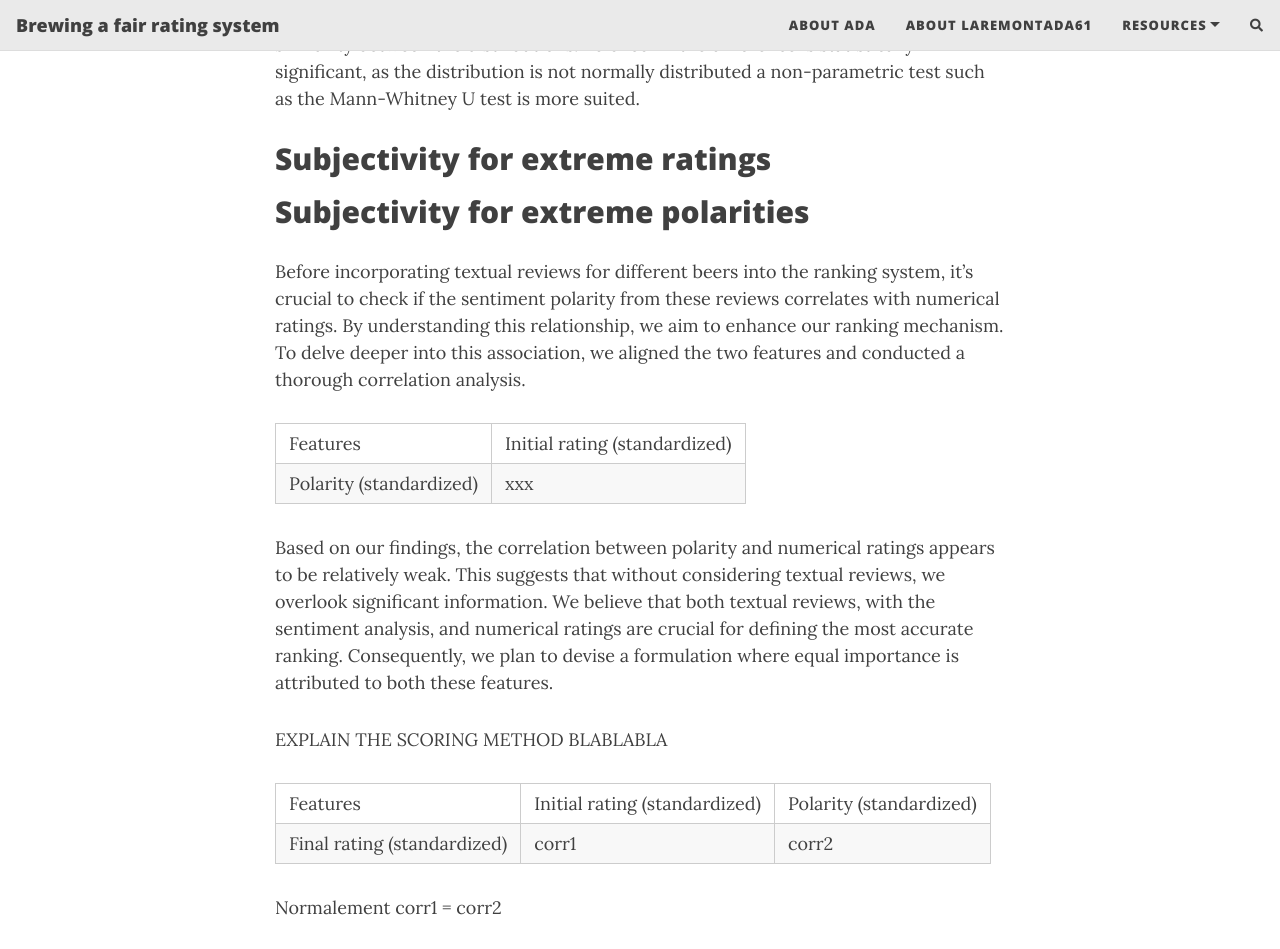
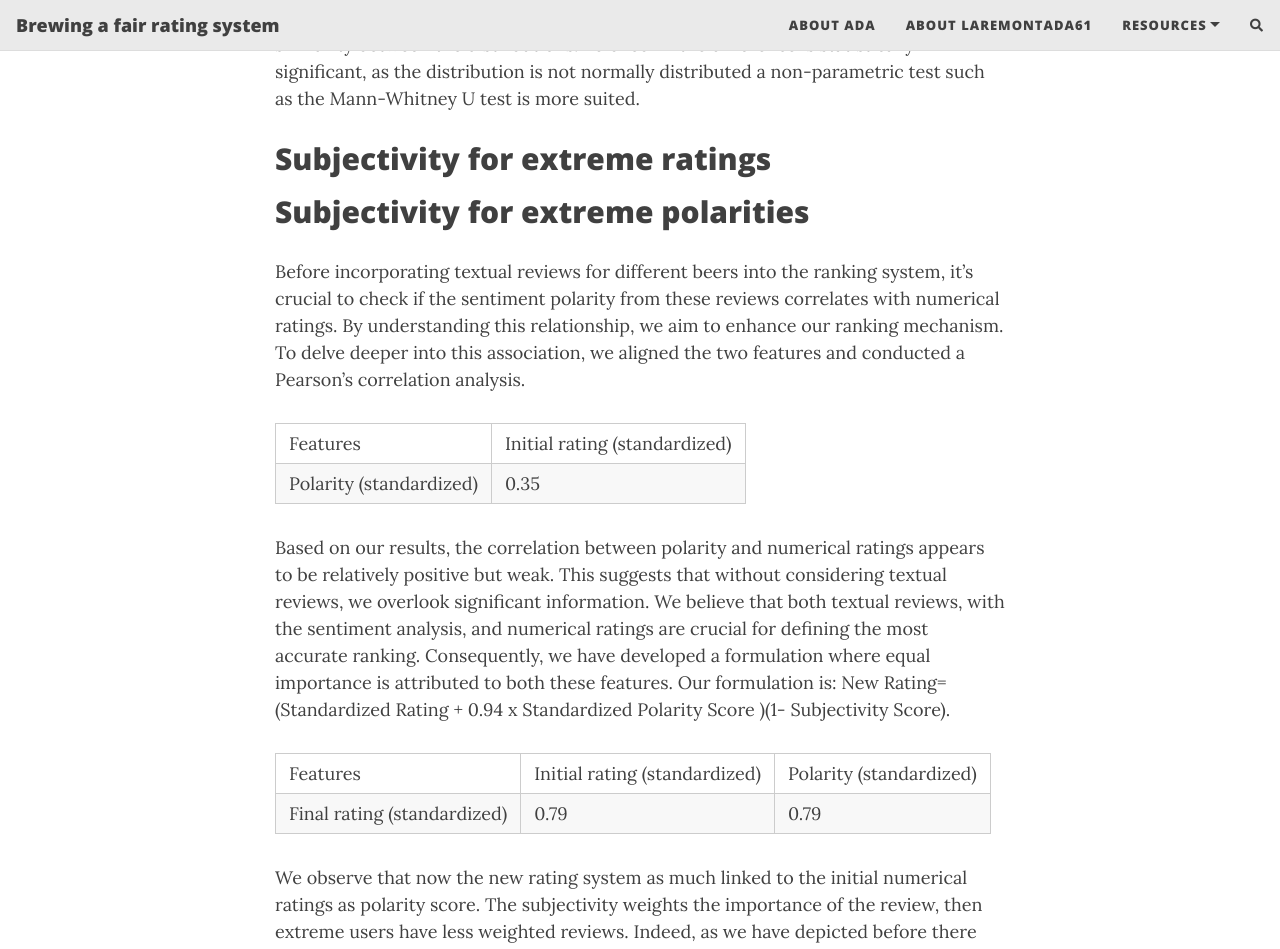
Before and after one commit to epfl-ada/ada-2023-project-laremontada61, a Jekyll site: the page built from docs/index.md, in a window 1280 px wide and 1400 px high, scrolled down 9600 px. Shown: the top 949 px of the window. Built offline with Jekyll 4.4.1, drawn with Linux system fonts in a browser that asks for light colours; nearby versions of some CDN libraries; the list of posts is cut into pages by our own code; comment, search, counter and statistics services are not loaded; some of the changed text lies outside the part shown.

Commit message:
JJZ_Part

```diff
--- a/docs/index.md
+++ b/docs/index.md
@@ -77,33 +77,42 @@ The extent of the overlap of the boxplots gives a first glimpse of the degree of
 
 ## Subjectivity for extreme polarities
 
-Before incorporating textual reviews for different beers into the ranking system, it's crucial to check if the sentiment polarity from these reviews correlates with numerical ratings. By understanding this relationship, we aim to enhance our ranking mechanism. To delve deeper into this association, we aligned the two features and conducted a thorough correlation analysis.
+
+Before incorporating textual reviews for different beers into the ranking system, it's crucial to check if the sentiment polarity from these reviews correlates with numerical ratings. By understanding this relationship, we aim to enhance our ranking mechanism. To delve deeper into this association, we aligned the two features and conducted a Pearson's correlation analysis.
 
 | Features           | Initial rating (standardized) |
-| Polarity (standardized) |xxx|
+| Polarity (standardized) |0.35|
 
-Based on our findings, the correlation between polarity and numerical ratings appears to be relatively weak. This suggests that without considering textual reviews, we overlook significant information. We believe that both textual reviews, with the sentiment analysis, and numerical ratings are crucial for defining the most accurate ranking. Consequently, we plan to devise a formulation where equal importance is attributed to both these features.
-
-
-EXPLAIN THE SCORING METHOD BLABLABLA
+Based on our results, the correlation between polarity and numerical ratings appears to be relatively positive but weak. This suggests that without considering textual reviews, we overlook significant information. We believe that both textual reviews, with the sentiment analysis, and numerical ratings are crucial for defining the most accurate ranking. Consequently, we have developed a formulation where equal importance is attributed to both these features.
+Our formulation is: New Rating= (Standardized Rating + 0.94 x Standardized Polarity Score )(1- Subjectivity Score).
 
 
 | Features           | Initial rating (standardized) | Polarity (standardized) |
-| Final rating (standardized) |corr1| corr2 |
+| Final rating (standardized) |0.79| 0.79 |
 
-Normalement corr1 = corr2
+We observe that now the new rating system as much linked to the initial numerical ratings as polarity score. The subjectivity weights the importance of the review, then extreme users have less weighted reviews. Indeed, as we have depicted before there are more subjective in their reviews thus they make the initital ranking less fair.
+
 # Which are the best breweries in the world ?
-According to our ranking system, the best breweries in the world are the following (faut blablater plus) et surtout pas dire e que je dis faut que ce soit une story putain
+According to our ranking system, the best breweries in the world elected by the people are not anymore the same. Sentiments change the ranking and new consumers could trust the objectivity of this innovative one. The real best breweries will not be disadvantaged anymore by extreme subjectivity.
 
-<iframe src="assets/plot/top10_alltime_weighted_new.html" width="900px" height="620px" frameborder="0">Your browser does not support iframes.</iframe>
+<iframe src="assets/plot/ranking_breweries_Top3.html" width="900px" height="620px" frameborder="0">Your browser does not support iframes.</iframe>
 
-Oui oui faut aussi parler:
+So the best breweries around the world are the ones depicted in the podium. Drink their beers, you will not be disappointed if you are a beer lover!
 
 <iframe src="assets/plot/top10_weight_new.html" width="900px" height="620px" frameborder="0">Your browser does not support iframes.</iframe>
 
+If you want to see the evolution of top 10 across the years, comparable only within years, you can take a look here. Maybe it can help you to find a millesime child's birth year.
+
+
 # Conclusion
 
-# Summarty: Wanna go out tonight ? Check what to order 🌍
+This innovative ranking system is more accurate than a ranking system only based on numerical ratings. It could create a path to a great improvements in rankings in many domains.
+This can be improved by a better sentiment analysis model but this is already a good way to feel the other people's sentiments.
+Now, we invite you to try beers and provide feedback to create a ranking that truly understands people's preferences.
+If you are travelling and want to try a new good beer in the country we have crafted you the backpacker's guide to beer!!!
+
+
+# Summary: Wanna go out tonight ? Check what to order 🌍
 <br>
 <div style="display: flex; justify-content: space-between;">
     <iframe src="assets/html/map_basis.html" width="50%" height="380px" frameborder="0" position="relative" style="border-radius: 20px;">Globe</iframe>
```
